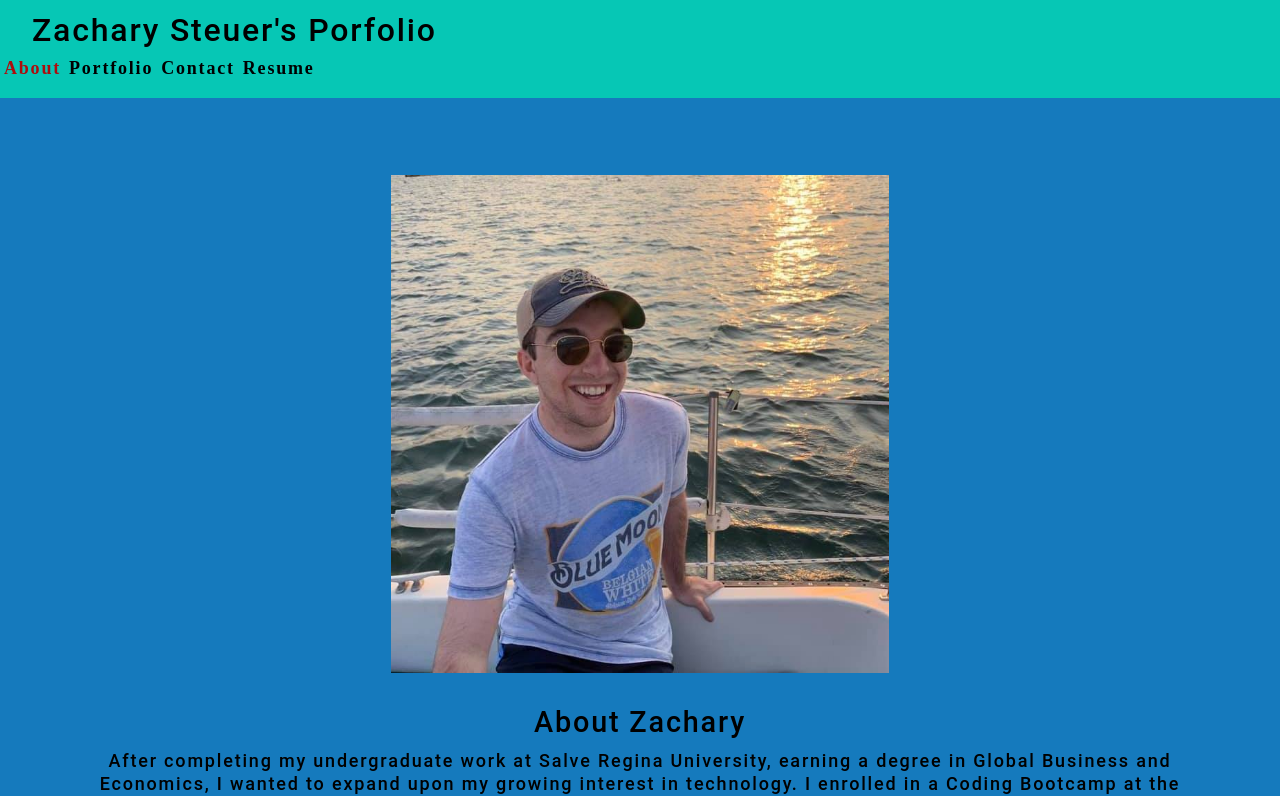
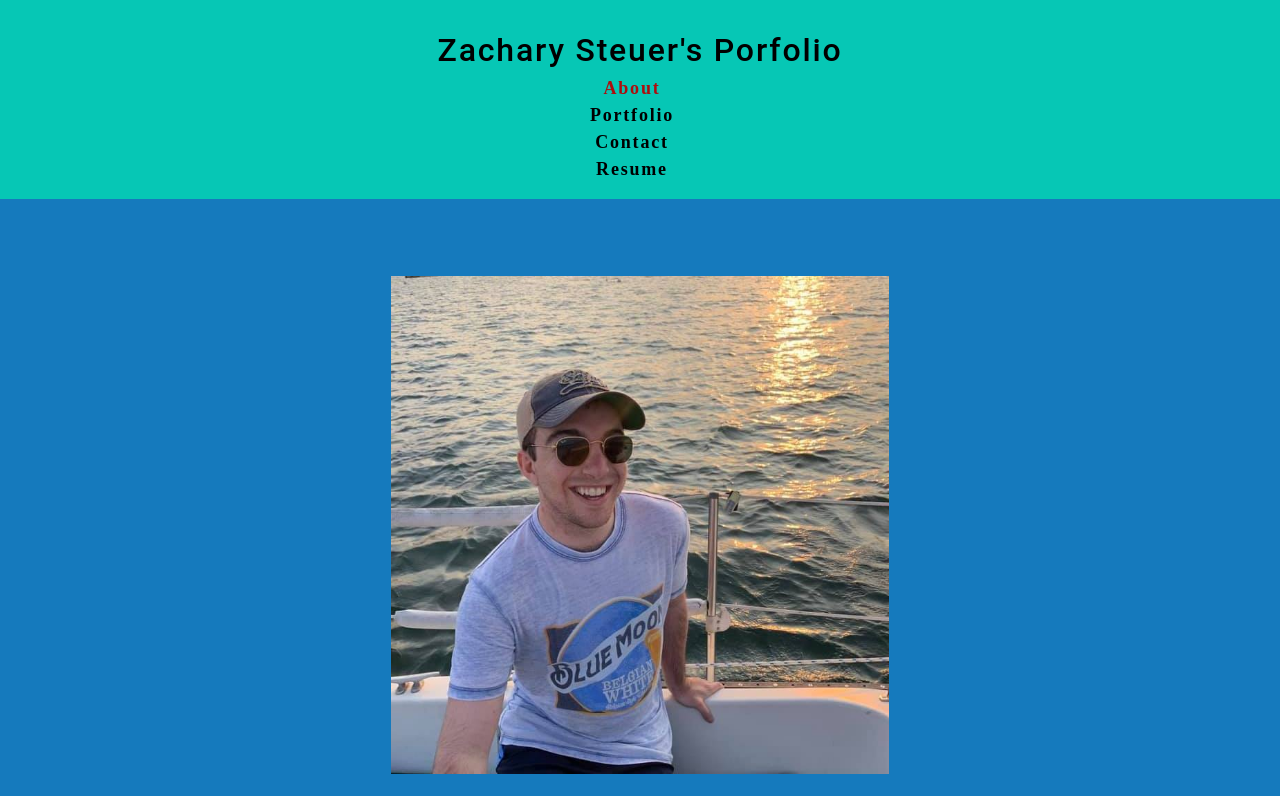
Before and after one commit to Zachsteuer98/steuer-react-portfolio, a React (Create React App) app: page / in a window 1280 px wide. Shown: the top 796 px of the page. Built offline with nearby package versions, Linux system fonts and the light colour scheme.

Commit message:
centered resume content

```diff
--- a/src/App.css
+++ b/src/App.css
@@ -22,10 +22,21 @@ main {
   box-sizing: border-box;
 }
 
-html,
-body {
+.header-span {
+  text-align: center;
+}
+
+.header-margin-top {
+  padding-top: 30px;
+}
+
+.header-content {
+  text-align: center;
+}
+
+/* body {
   min-height: 100%;
-}
+} */
 
 body {
   margin: 0;
@@ -176,9 +187,8 @@ textarea {
 }
 
 .flex-row {
-  display: flex;
+  display: inline-block;
   flex-wrap: wrap;
-  margin-left: -2rem;
   padding-bottom: 1rem;
 }
 
--- a/src/components/Nav/index.js
+++ b/src/components/Nav/index.js
@@ -8,8 +8,8 @@ function Nav(props) {
 
   return (
     <header>
-  <h2 className="title">
-    <span
+  <h2 className="row header-margin-top">
+    <span className= "header-span"
     onClick={() => {
       props.setCurrentCategory('About')
     }}>
@@ -17,7 +17,8 @@ function Nav(props) {
     </span>
   </h2>
   <nav>
-    <ul className="flex-row">
+    <div className= "row">
+    <ul className="row header-content">
     {props.categories.map((category) => (
             <li className={`mx-1 ${
                 category === props.currentCategory && 'navActive'
@@ -32,6 +33,7 @@ function Nav(props) {
             </li>
           ))}
     </ul>
+    </div>
   </nav>
 </header>
   );
--- a/src/components/Resume/index.js
+++ b/src/components/Resume/index.js
@@ -13,9 +13,11 @@ function Resume() {
                 </div>
                 <div className="justify-content-evenly">
                 </div>
+                <div className= "justify-content-evenly">
                 <button className="btn btn-info col-sm-4 download-button" ><a href={resumedoc}>Download Resume</a></button>
                 </div>
-                <div className="resume-content resume">
+                </div>
+                <div className="resume-content row  justify-content-evenly resume">
                     <h3>Front-End Proficiencies</h3>
                     <ol>
                         <li>HTML</li>
```
